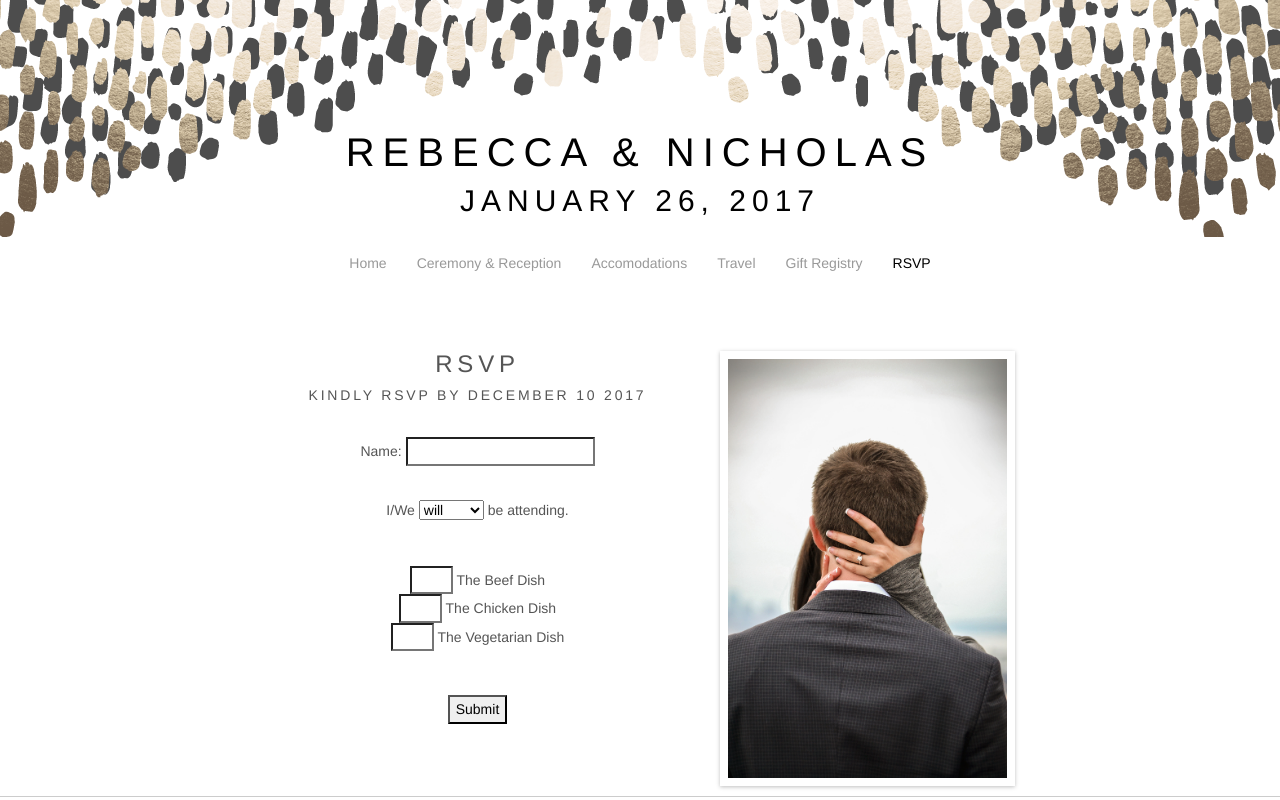
After one commit to fmarvez/linaresburrowswedding, a PHP site: page /rsvp.php in a window 1280 px wide. The commit adds this page. Run offline with PHP 8.4, Linux system fonts and the light colour scheme; some libraries are stand-ins or nearby versions.

Commit message:
adding RSVP

```diff
--- a/ceremony.php
+++ b/ceremony.php
@@ -2,6 +2,7 @@
 $nav = "ceremony";
 require_once("includes/header.php");
 ?>
+
 <section id="content">
     <div class="container">
         <div class="row">
--- a/includes/header.php
+++ b/includes/header.php
@@ -57,6 +57,9 @@
                     <li class="<?php echo checkActive("registry"); ?>">
                         <a href="/gift-registry.php">Gift Registry</a>
                     </li>
+                    <li class="<?php echo checkActive("rsvp"); ?>">
+                        <a href="/rsvp.php">RSVP</a>
+                    </li>
                 </ul>
             </div>
         </div>
@@ -86,6 +89,7 @@
             case "registry":
             case "travel":
             case "accomodations":
+            case "rsvp":
                 return "wedding-party";
         }
     }
--- /dev/null
+++ b/rsvp.php
@@ -0,0 +1,47 @@
+<?php
+$nav = "rsvp";
+require_once("includes/header.php");
+?>
+
+<section id="content">
+    <div class="container">
+        <div class="row">
+            <div class="main">
+                <div class="wedding-party">
+                    <div class="wedding-party-attendant m-bg-large-divider-graphic has-bio has-photo">
+
+                        <div class="text-wrap">
+
+                            <h3>RSVP</h3>
+                            <h5>Kindly RSVP by December 10 2017</h5>
+                            <br>
+
+                        	<form method="post" action="form.php" class="bio">
+                        		Name: <input type="text" name="name">
+                        		<p>&nbsp;<p>
+                        		I/We
+                        		<select name="cars">
+									<option value="volvo">will</option>
+									<option value="saab">will not</option>
+                        		</select>
+                        		be attending.
+                        		<p>&nbsp;<p>
+                        		<input type="text" name="beef" size="2"> The Beef Dish<br>
+                        		<input type="text" name="chicken" size="2"> The Chicken Dish<br>
+                        		<input type="text" name="vegetarian" size="2"> The Vegetarian Dish
+                        		<p>&nbsp;<p>
+                        		<input type="submit" value="Submit">
+                        	</form>
+
+                        </div>
+
+                        <div class="photo">
+                            <img src="media/head.jpg">
+                        </div>
+                    </div>
+                </div>
+            </div>
+        </div>
+    </div>
+</section>
+<?php require_once("includes/footer.php"); ?>
```
